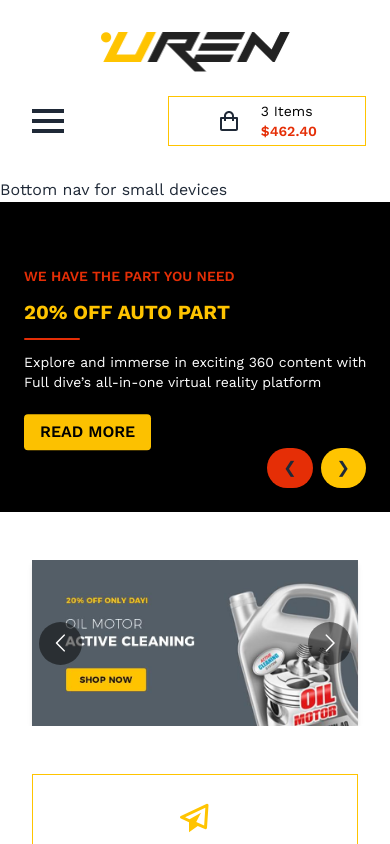
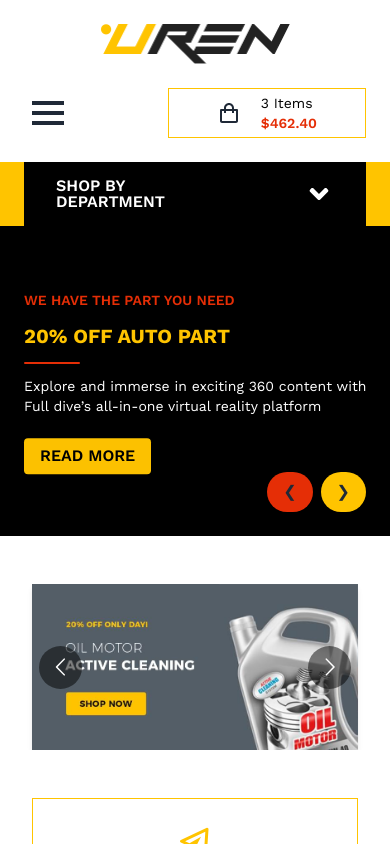
Before and after one commit to shahjalalhazari/Uren-Car-Accessories-Shop, a Next.js app: page / in a window 390 px wide. Shown: the top 844 px of the page. Built offline with nearby package versions, Linux system fonts and the light colour scheme.

Commit message:
Navbar bottom part added for small screen.

```diff
--- a/src/components/shared/navbar/BottomNavbar.jsx
+++ b/src/components/shared/navbar/BottomNavbar.jsx
@@ -2,15 +2,34 @@
 import Image from "next/image";
 import Link from "next/link";
 import { usePathname } from "next/navigation";
+import { useState } from "react";
 import { FaAngleDown, FaBars, FaDollarSign, FaUser } from "react-icons/fa";
 
 const BottomNavbar = ({ navItems, categories }) => {
   const pathname = usePathname();
+  const [isOpen, setIsOpen] = useState(false);
   return (
     <div className="navbar-bottom-part">
       {/* NAVBAR BOTTOM PART FOR SMALL DEVICES */}
       <div className="sm-bottom-nav">
-        <p>Bottom nav for small devices</p>
+        <div className="relative group dropdown w-full">
+          <div className="category-list-heading">
+            <h2 className="category-list-heading-text">
+              <span>Shop By</span>
+              <br />
+              <span>Department</span>
+            </h2>
+            <FaAngleDown className="text-3xl" />
+          </div>
+
+          <ul className="category-list">
+            {categories.map((item, index) => (
+              <Link className="category-list-item" key={index} href={item.path}>
+                <li className="dropdown-list-item">{item.name}</li>
+              </Link>
+            ))}
+          </ul>
+        </div>
       </div>
 
       {/* NAVBAR BOTTOM PART FOR MEDIUM DEVICES */}
--- a/src/components/shared/navbar/navbar.css
+++ b/src/components/shared/navbar/navbar.css
@@ -8,7 +8,7 @@
     @apply hidden;
 }
 .sm-top-nav {
-    @apply py-8 px-6;
+    @apply p-6;
 }
 .sm-top-nav .uren-logo {
     @apply mx-auto mb-6;
@@ -45,6 +45,35 @@
 }
 
 /* NAVBAR BOTTOM PART FOR SMALL DEVICES */
+.sm-bottom-nav {
+    @apply bg-primary px-6;
+}
+
+.category-list-heading {
+    @apply bg-[#000] text-base-100 flex justify-between items-center py-4 px-8;
+}
+
+.category-list-heading-text {
+    @apply uppercase font-semibold leading-none;
+}
+
+.category-list {
+    @apply absolute left-0 hidden px-6 py-2 font-medium w-full h-[40vh] overflow-y-auto bg-base-100 shadow-lg border border-primary border-t-0 animate-fadeIn;
+    z-index: 100;
+}
+
+.dropdown:hover .category-list {
+    @apply block;
+}
+
+.dropdown-list-item {
+    @apply p-2;
+}
+
+.dropdown-list-item:hover {
+    @apply bg-gray-100 text-secondary
+}
+
 /* 🔹 Tablet Devices */
 @media (min-width: 768px) and (max-width: 1024px) {
 
```
